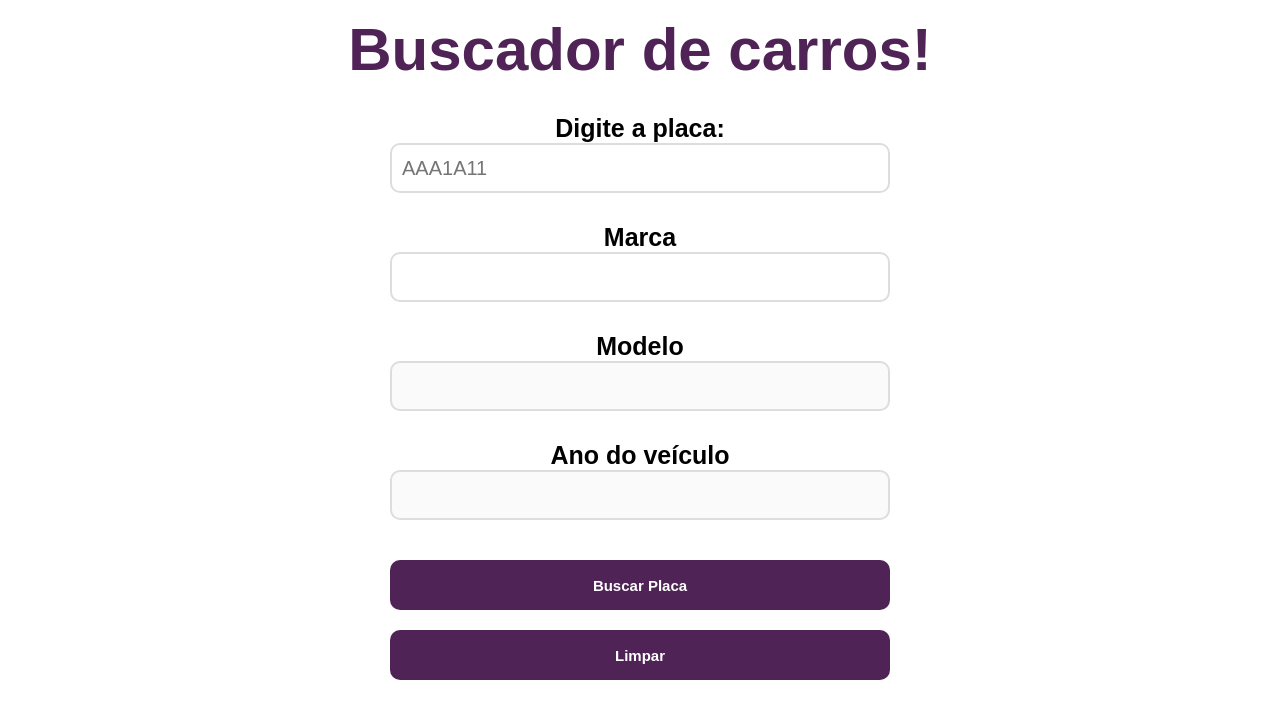
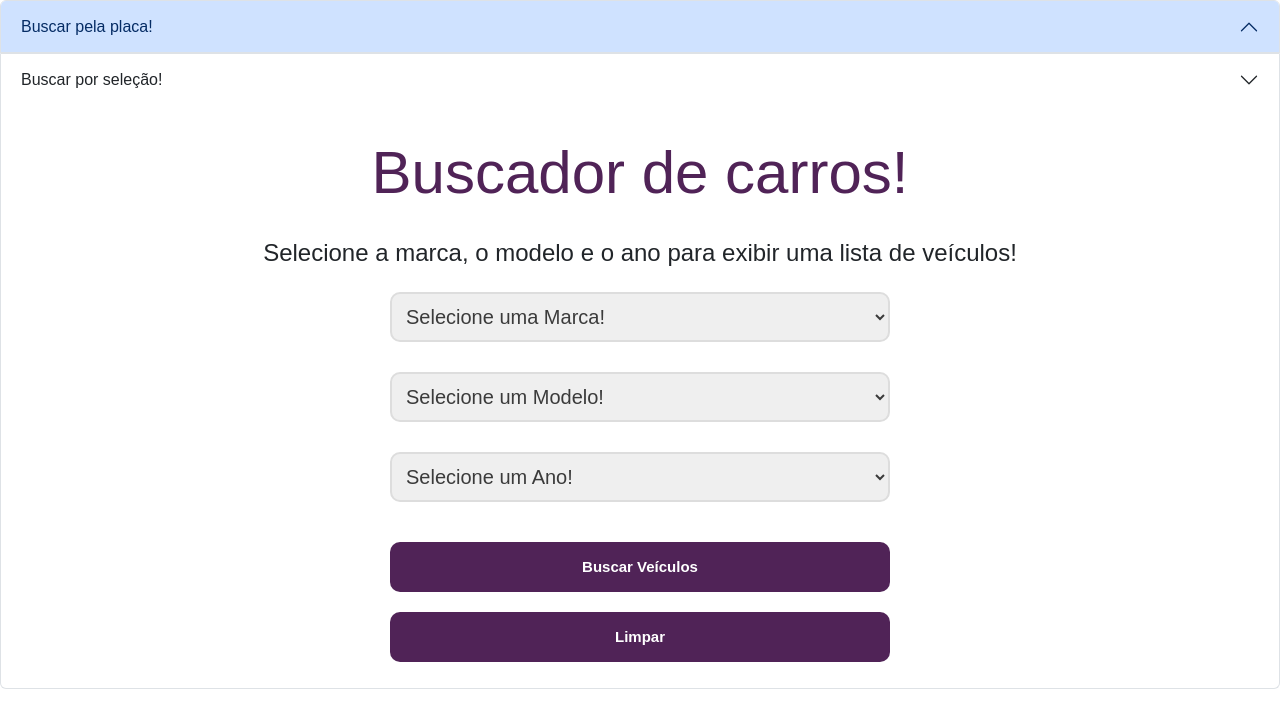
Before and after one commit to vini-se/senaiBackEnd, a plain HTML site: page DevAPIs/searchCarPlate/front/index.html in a window 1280 px wide. Drawn offline with nearby package versions, Linux system fonts and the light colour scheme.

Commit message:
Boostrap e nova "tela" p buscar por marcas

```diff
--- a/DevAPIs/searchCarPlate/front/index.css
+++ b/DevAPIs/searchCarPlate/front/index.css
@@ -25,7 +25,7 @@
   font-size: 25px;
 }
 
-#div input {
+#div .field {
   border: 2px solid #ddd;
   border-radius: 10px;
   color: #3b3b3b;
@@ -37,8 +37,8 @@
   width: 500px;
 }
 
-#div input:focus,
-#div input:active {
+#div .field:focus,
+#div .field:active {
   border: 2px solid #502357;
   outline: none;
   transition: 0.3s;
--- a/DevAPIs/searchCarPlate/front/index.html
+++ b/DevAPIs/searchCarPlate/front/index.html
@@ -4,17 +4,44 @@
     <meta charset="UTF-8" />
     <meta http-equiv="X-UA-Compatible" content="IE=edge" />
     <meta name="viewport" content="width=device-width, initial-scale=1.0" />
+    <link
+      href="https://cdn.jsdelivr.net/npm/bootstrap@5.3.0-alpha3/dist/css/bootstrap.min.css"
+      rel="stylesheet"
+      integrity="sha384-KK94CHFLLe+nY2dmCWGMq91rCGa5gtU4mk92HdvYe+M/SXH301p5ILy+dN9+nJOZ"
+      crossorigin="anonymous"
+    />
     <link rel="stylesheet" type="text/css" href="" media="screen" />
     <link rel="stylesheet" href="index.css" />
     <title>API paras placas!</title>
   </head>
 
   <body style="text-align: center">
+    <div class="accordion" id="accordionExample">
+      <div class="accordion-item">
+        <h2 class="accordion-header">
+          <button
+            class="accordion-button"
+            type="button"
+            data-bs-toggle="collapse"
+            data-bs-target="#collapseOne"
+            aria-expanded="true"
+            aria-controls="collapseOne"
+          >
+            Buscar pela placa!
+          </button>
+        </h2>
+        <div
+          id="collapseOne"
+          class="accordion-collapse collapse"
+          data-bs-parent="#accordionExample"
+        >
+          <div class="accordion-body">
             <div id="div">
               <h1>Buscador de carros!</h1>
 
               <label for="placa">Digite a placa:</label>
               <input
+                class="field"
                 type="text"
                 id="placa"
                 maxlength="9"
@@ -22,21 +49,72 @@
               />
 
               <label>Marca</label>
-      <input type="text" id="marca" list="myList" onfocus="getMarcas()" />
-
-      <datalist id="myList">
-      </datalist>
+              <input class="field" type="text" id="marca" />
 
               <label>Modelo</label>
-      <input type="text" id="modelo" disabled />
+              <input class="field" type="text" id="modelo" disabled />
 
               <label>Ano do veículo</label>
-      <input type="text" id="ano" disabled />
+              <input class="field" type="text" id="ano" disabled />
 
               <button onclick="validarPlaca()"><b>Buscar Placa</b></button>
               <button onclick="limparCampos()"><b>Limpar</b></button>
             </div>
+          </div>
+        </div>
+      </div>
+      <div class="accordion-item">
+        <h2 class="accordion-header">
+          <button
+            class="accordion-button collapsed"
+            type="button"
+            data-bs-toggle="collapse"
+            data-bs-target="#collapseTwo"
+            aria-expanded="false"
+            aria-controls="collapseTwo"
+          >
+            Buscar por seleção!
+          </button>
+        </h2>
+        <div
+          id="collapseTwo"
+          class="accordion-collapse collapse show"
+          data-bs-parent="#accordionExample"
+        >
+          <div class="accordion-body">
+            <div id="div">
+              <h1>Buscador de carros!</h1>
 
+              <h4 class="mb-4">
+                Selecione a marca, o modelo e o ano para exibir uma lista de
+                veículos!
+              </h4>
+
+              <select class="field" name="marcasSelect" id="marcasSelect">
+                <option value="">Selecione uma Marca!</option>
+              </select>
+
+              <select class="field" name="modelosSelect" id="modelosSelect">
+                <option value="">Selecione um Modelo!</option>
+              </select>
+
+              <select class="field" name="anosSelect" id="anosSelect">
+                <option value="">Selecione um Ano!</option>
+              </select>
+
+              <button><b>Buscar Veículos</b></button>
+              <button><b>Limpar</b></button>
+            </div>
+          </div>
+        </div>
+      </div>
+    </div>
+
+    <script
+      src="https://cdn.jsdelivr.net/npm/bootstrap@5.3.0-alpha3/dist/js/bootstrap.bundle.min.js"
+      integrity="sha384-ENjdO4Dr2bkBIFxQpeoTz1HIcje39Wm4jDKdf19U8gI4ddQ3GYNS7NTKfAdVQSZe"
+      crossorigin="anonymous"
+    ></script>
     <script src="index.js"></script>
   </body>
 </html>
```
Lines whose indentation alone changed are shown as unchanged.
